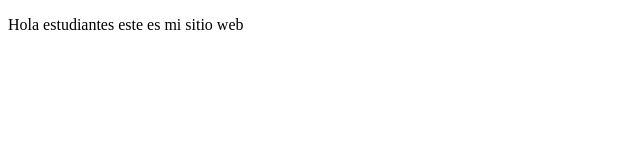
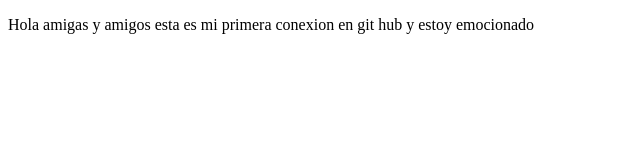
Before and after one commit to Nikpo96/proyectoDemoCursoPrework, a plain HTML site: page index.html in a window 1280 px wide. Shown: the whole page, without its empty margins (0-640 px from the left). Drawn offline with Linux system fonts and the light colour scheme.

Commit message:
los cambios que le hice a la terminal

```diff
--- a/index.html
+++ b/index.html
@@ -9,7 +9,7 @@
 </head>
 <body>
     <p>
-        Hola estudiantes este es mi sitio web
+        Hola amigas y amigos esta es mi primera conexion en git hub y estoy emocionado
     </p>
 </body>
 </html>
```
